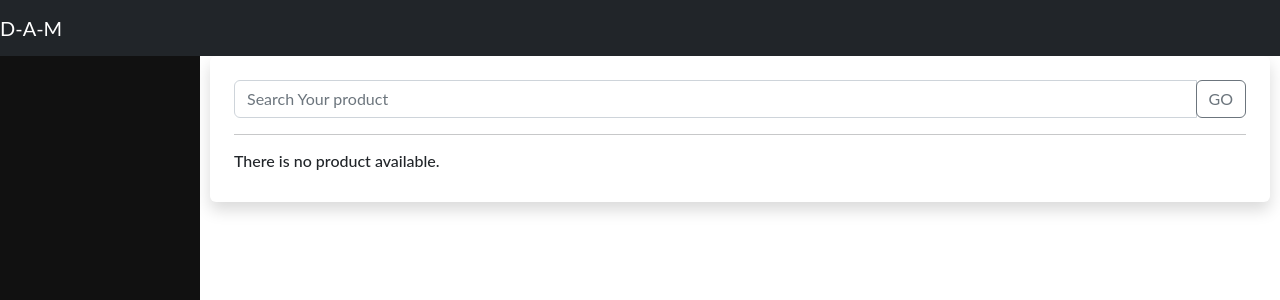
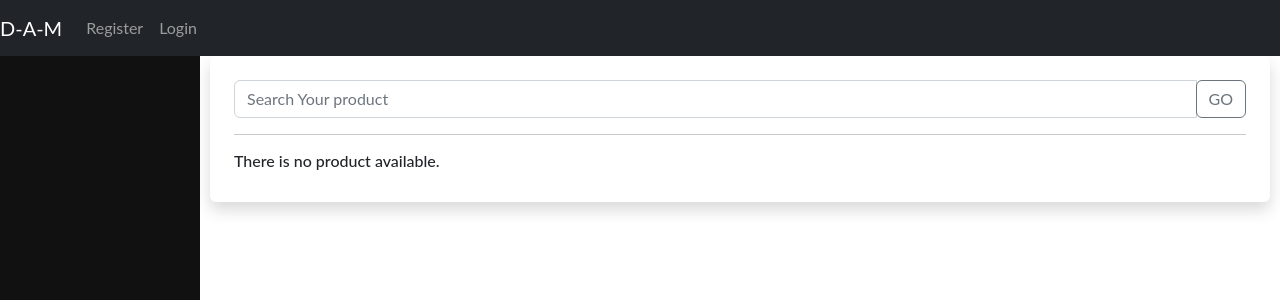
Before and after one commit to mohamad-liyaghi/django-anonmarket, a Django app: template apps/customer/templates/customer/home.html in a window 1280 px wide. Shown: the top 300 px of the page. Run offline with Django 4.2, Linux system fonts and the light colour scheme; the template is opened without the code that fills it, so the values that code supplies are empty.

Commit message:
Links added to navbar

```diff
--- a/config/settings.py
+++ b/config/settings.py
@@ -162,3 +162,5 @@ ACCOUNT_EMAIL_VERIFICATION = "none"
 ACCOUNT_FORMS = {
     'signup': 'apps.authentication.forms.RegisterForm'
 }
+
+LOGIN_REDIRECT_URL = 'customer:home'
--- a/templates/base/navbar.html
+++ b/templates/base/navbar.html
@@ -1,6 +1,54 @@
 <nav class="navbar navbar-expand-lg navbar-dark bg-dark">
-  <a class="navbar-brand" href="#">D-A-M</a>
+  <a class="navbar-brand" href="{% url 'customer:home' %}">D-A-M</a>
   <button class="navbar-toggler" type="button" data-toggle="collapse" data-target="#navbarSupportedContent" aria-controls="navbarSupportedContent" aria-expanded="false" aria-label="Toggle navigation">
     <span class="navbar-toggler-icon"></span>
   </button>
+
+  <div class="collapse navbar-collapse" id="navbarSupportedContent">
+    <ul class="navbar-nav mr-auto">
+      {% if request.user.is_authenticated %}
+
+        <li class="nav-item">
+          <a class="nav-link" href="{% url 'message:chat-list' %}">Messages</a>
+        </li>
+
+        <li class="nav-item">
+          <a class="nav-link" href="{% url 'customer:cart' %}">Cart</a>
+        </li>
+
+        <li class="nav-item dropdown">
+          <a class="nav-link dropdown-toggle" href="#" id="navbarDropdown" role="button" data-toggle="dropdown" aria-haspopup="true" aria-expanded="false">
+            Vendor
+          </a>
+          <div class="dropdown-menu" aria-labelledby="navbarDropdown">
+            <a class="dropdown-item" href="{% url 'vendor:add-product' %}">Add Product</a>
+            <a class="dropdown-item" href="{% url 'vendor:order-list' %}">Customer Orders</a>
+          </div>
+        </li>
+
+        <li class="nav-item dropdown">
+          <a class="nav-link dropdown-toggle" href="#" id="navbarDropdown" role="button" data-toggle="dropdown" aria-haspopup="true" aria-expanded="false">
+            Account (©{{request.user.balance}})
+          </a>
+          <div class="dropdown-menu" aria-labelledby="navbarDropdown">
+            <a class="dropdown-item" href="{% url 'authentication:profile' request.user.id request.user.token %}">Profile</a>
+            <a class="dropdown-item" href="{% url 'account_logout' %}">Logout</a>
+          </div>
+        </li>
+      {% else %}
+        <li class="nav-item">
+          <a class="nav-link" href="{% url 'account_signup' %}">Register</a>
+        </li>
+
+        <li class="nav-item">
+          <a class="nav-link" href="{% url 'account_login' %}">Login</a>
+        </li>
+
+      {% endif %}
+    </ul>
+
+  </div>
 </nav>
+
+<script src="https://code.jquery.com/jquery-3.5.1.slim.min.js" integrity="sha384-DfXdz2htPH0lsSSs5nCTpuj/zy4C+OGpamoFVy38MVBnE+IbbVYUew+OrCXaRkfj" crossorigin="anonymous"></script>
+<script src="https://cdn.jsdelivr.net/npm/bootstrap@4.5.3/dist/js/bootstrap.bundle.min.js" integrity="sha384-ho+j7jyWK8fNQe+A12Hb8AhRq26LrZ/JpcUGGOn+Y7RsweNrtN/tE3MoK7ZeZDyx" crossorigin="anonymous"></script>
```
